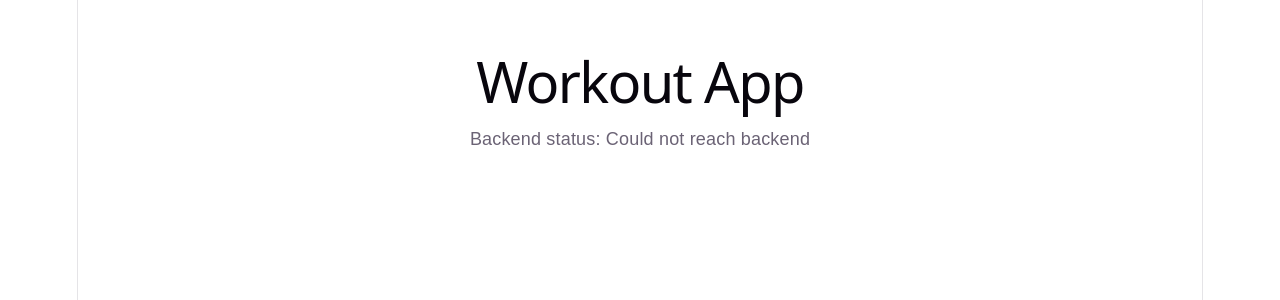
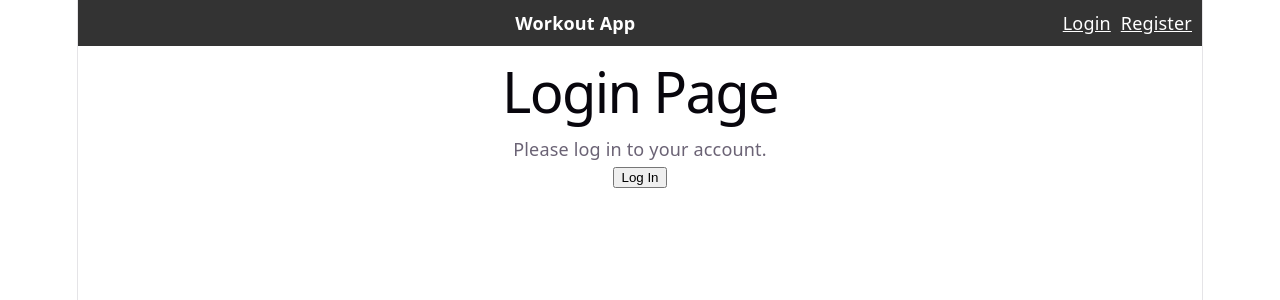
Before and after one commit to SamuelLeavitt/large_project, a React (Vite) app in the folder client/: page /login in a window 1280 px wide. Shown: the top 300 px of the page. Built offline with nearby package versions, Linux system fonts and the light colour scheme; no server answers.

Commit message:
Front: Basic Page Skeleton
Setting up skeleton for the various pages needed for the app.

Set up empty pages: Home, Login, Register, & Profile.

Set up basic Navbar component for navigating to Home/Profile/Login/Register

```diff
--- a/client/package.json
+++ b/client/package.json
@@ -10,8 +10,10 @@
     "preview": "vite preview"
   },
   "dependencies": {
+    "@types/react-router-dom": "^5.3.3",
     "react": "^19.2.4",
-    "react-dom": "^19.2.4"
+    "react-dom": "^19.2.4",
+    "react-router-dom": "^7.13.1"
   },
   "devDependencies": {
     "@eslint/js": "^9.39.4",
--- a/client/src/App.tsx
+++ b/client/src/App.tsx
@@ -1,20 +1,46 @@
-import { useEffect, useState } from "react";
+// Import React and useState for state management.
+import { useState } from 'react';
 
-function App() {
-  const [message, setMessage] = useState("Loading...");
+// Import Routing tools from react-router-dom to handle page navigation.
+import { BrowserRouter as Router, Routes, Route, Navigate} from 'react-router-dom';
 
-  useEffect(() => {
-    fetch("/api/health")
-      .then((res) => res.json())
-      .then((data) => setMessage(data.message))
-      .catch(() => setMessage("Could not reach backend"));
-  }, []);
+// Import pages
+import Home from './pages/Home';
+import Profile from './pages/Profile';
+import Login from './pages/Login';
+import Register from './pages/Register';
+
+// Import Navbar
+import Navbar from './components/Navbar';
+
+
+function App(){
+
+  // Create a state variable to track if the user is logged in or not. Initially set to false.
+  // isLoggedIn is the boolean variable.
+  // setIsLoggedIn is the function to update the isLoggedIn state.
+  const [isLoggedIn, setIsLoggedIn] = useState(false);
 
   return (
-    <main style={{ padding: "2rem", fontFamily: "sans-serif" }}>
-      <h1>Workout App</h1>
-      <p>Backend status: {message}</p>
-    </main>
+    <Router>
+
+      {/* Pass the login status to the Navbar: If false show login/register links, else show workout app relevant links */}
+      <Navbar isLoggedIn={isLoggedIn}/> {/* Includes the Navbar components to all pages. */}
+
+        {/* Define the routes to the various pages for this workout app */}
+      <Routes>
+        {/* If isLoggedIn = true, show Home page. If isLoggedIn = false, redirect to Login page */}
+        <Route path = "/" element={isLoggedIn ? <Home /> : <Navigate to='/login' />} />
+
+        {/* Pass the function setIsLoggedIn to the login page. Once logged in, update the isLoggedIn state */}
+        <Route path = "/login" element={<Login setIsLoggedIn={setIsLoggedIn} />} />
+
+        <Route path = "/register" element={<Register />} />
+
+        <Route path = "/profile" element={isLoggedIn ? <Profile /> : <Navigate to='/login' />} />
+      </Routes>
+
+    </Router>
   );
 }
 
--- /dev/null
+++ b/client/src/components/Navbar.tsx
@@ -0,0 +1,34 @@
+import { Link } from "react-router-dom";
+
+const Navbar = ({ isLoggedIn }: { isLoggedIn: boolean }) => {
+    return (
+        <nav style={{
+            padding: '10px',
+            background: '#333',
+            color: '#fff'
+        }}>
+
+            <strong>Workout App</strong>
+
+            <div style={{ float: 'right' }}>
+                {/* If isLoggedIn = true, show profile and logout links */}
+                {/* If isLoggedIn = false, show login and register links */}
+                {isLoggedIn ? (
+                    <>
+                        <Link to="/" style={{ color: 'white', marginRight: '10px' }}>Home</Link>
+                        <Link to="/profile" style={{ color: 'white', marginRight: '10px' }}>Profile</Link>
+                        <button onClick={() => window.location.reload()}>Logout</button>
+                    </>
+                ) : (
+                    <>
+                        <Link to="/login" style={{ color: 'white', marginRight: '10px' }}>Login</Link>
+                        <Link to="/register" style={{ color: 'white' }}>Register</Link>
+                    </>
+                )
+                }
+            </div>
+        </nav>
+    );
+};
+
+export default Navbar;
--- /dev/null
+++ b/client/src/pages/Home.tsx
@@ -0,0 +1,12 @@
+// New Home page component
+const Home = () => {
+    return (
+        <div>
+            <h1>Home Page</h1>
+            <p> Welcome to the workout app!</p>
+        </div>
+    );
+};
+
+// Makes the file publicly available for the main App component to import and use
+export default Home;
--- /dev/null
+++ b/client/src/pages/Login.tsx
@@ -0,0 +1,29 @@
+import { useNavigate } from "react-router-dom";
+
+interface LoginProps {
+    setIsLoggedIn: (loggedIn: boolean) => void;
+}
+
+// New Login page component
+const Login = ({ setIsLoggedIn }: LoginProps) => {
+
+    const navigate = useNavigate();
+
+    const handleLogin = () => {
+        setIsLoggedIn(true); // Update the login state in the App component to true.
+        navigate('/'); // Redirect to the Home page after logging in.
+    }
+
+    return (
+        <div>
+            <h1>Login Page</h1>
+            <p> Please log in to your account.</p>
+
+            {/* Dummy Login Button to redirect to Home page */}
+            <button onClick={handleLogin}>Log In</button>
+        </div>
+    );
+};
+
+// Makes the file publicly available for the main App component to import and use
+export default Login;
--- /dev/null
+++ b/client/src/pages/Profile.tsx
@@ -0,0 +1,12 @@
+// New Profile page component
+const Profile = () => {
+    return (
+        <div>
+            <h1>Profile Page</h1>
+            <p> This is your profile page.</p>
+        </div>
+    );
+};
+
+// Makes the file publicly available for the main App component to import and use
+export default Profile;
--- /dev/null
+++ b/client/src/pages/Register.tsx
@@ -0,0 +1,12 @@
+// New Register page component
+const Register = () => {
+    return (
+        <div>
+            <h1>Register Page</h1>
+            <p> Please create an account.</p>
+        </div>
+    );
+};
+
+// Makes the file publicly available for the main App component to import and use
+export default Register;
--- /dev/null
+++ b/package.json
@@ -0,0 +1,5 @@
+{
+  "dependencies": {
+    "react-router-dom": "^7.13.1"
+  }
+}
```
Also changed, not shown: 2 other files (tests, documents, lock files or other folders).
